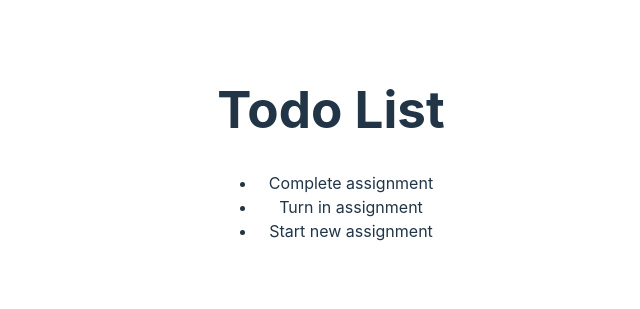
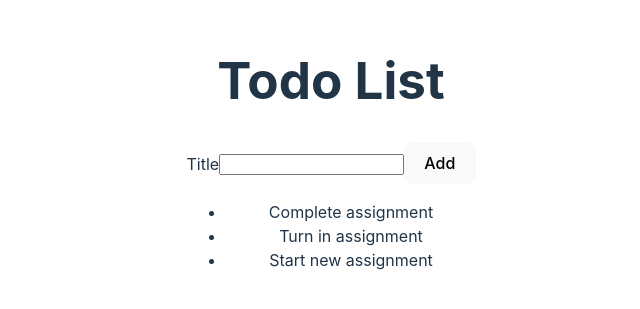
Before and after one commit to haibn/react-todo, a React (Vite) app: page / in a window 1280 px wide. Shown: the part 247-556 px from the top of the page, without its empty margins (309-949 px from the left). Built offline with nearby package versions, Linux system fonts and the light colour scheme.

Commit message:
added two new components: AddTodoForm and TodoList

```diff
--- /dev/null
+++ b/src/AddTodoForm.jsx
@@ -0,0 +1,11 @@
+function AddTodoForm() {
+    return (
+        <form>
+            <label htmlFor="todoTitle">Title</label>
+            <input id="todoTitle"></input>
+            <button type="submit">Add</button>
+        </form>
+    )
+}
+
+export default AddTodoForm
--- a/src/App.jsx
+++ b/src/App.jsx
@@ -2,32 +2,15 @@
 import reactLogo from './assets/react.svg'
 import viteLogo from '/vite.svg'
 import './App.css'
-
-let todoList = [
-  {
-    id: 1,
-    title: "Complete assignment"
-  },
-  {
-    id: 2,
-    title: "Turn in assignment"
-  },
-  {
-    id: 3,
-    title: "Start new assignment"
-  }
-];
+import TodoList from './TodoList'
+import AddTodoForm from './AddTodoForm'
 
 function App() {
   return (
     <>
       <h1>Todo List</h1>
-
-      <ul>
-        {todoList.map((item) => {
-          return <li key={item.id}>{item.title}</li>;
-        })}
-      </ul>
+      <AddTodoForm/>
+      <TodoList/>
     </>
   );
 }
--- /dev/null
+++ b/src/TodoList.jsx
@@ -0,0 +1,26 @@
+let todoList = [
+    {
+      id: 1,
+      title: "Complete assignment"
+    },
+    {
+      id: 2,
+      title: "Turn in assignment"
+    },
+    {
+      id: 3,
+      title: "Start new assignment"
+    }
+  ];
+
+function TodoList() {
+    return (
+        <ul>
+            {todoList.map((item) => {
+                return <li key={item.id}>{item.title}</li>;
+            })}
+        </ul>
+    )
+}
+
+export default TodoList
```
